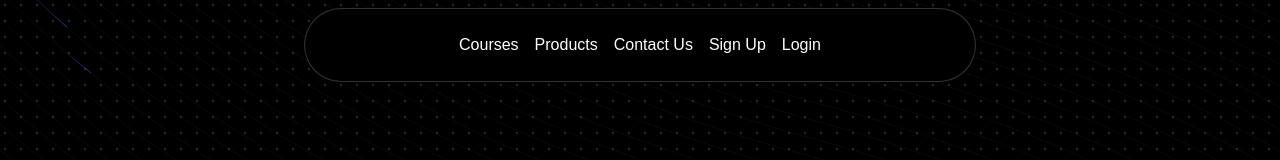
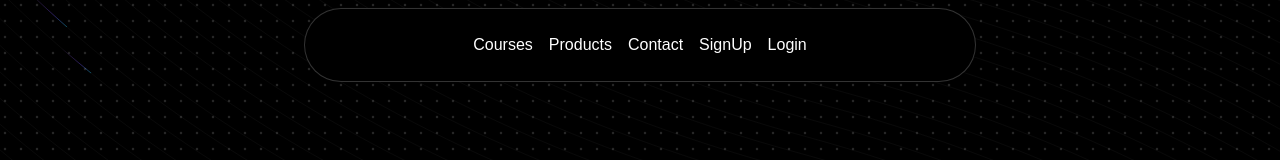
Before and after one commit to mdsahilnoob/ai-skilled-platform, a Next.js app: page / in a window 1280 px wide. Shown: the top 160 px of the page. Built offline with nearby package versions, Linux system fonts and the light colour scheme.

Commit message:
navbar fixed

```diff
--- a/src/components/Navbar.tsx
+++ b/src/components/Navbar.tsx
@@ -41,12 +41,12 @@ function Navbar({ className }: { className?: string }) {
         </MenuItem>
 
         <Link href="/contact">
-        <MenuItem setActive={setActive} active={active} item="Contact Us">
+        <MenuItem setActive={setActive} active={active} item="Contact">
         </MenuItem>
         </Link>
 
         <Link href='/signup'>
-          <MenuItem setActive={setActive} active={active} item="Sign Up">
+          <MenuItem setActive={setActive} active={active} item="SignUp">
           </MenuItem>
         </Link>
 
```
